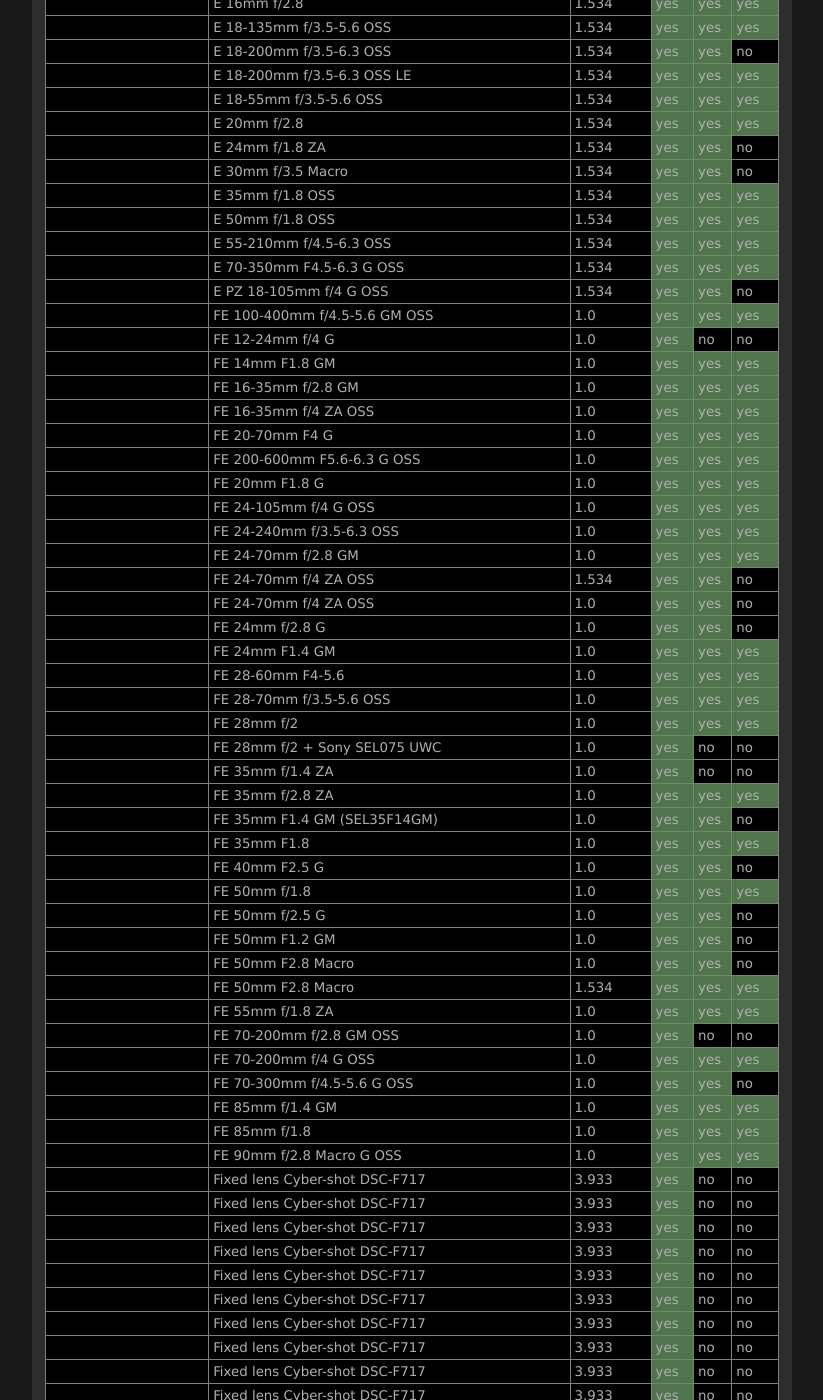
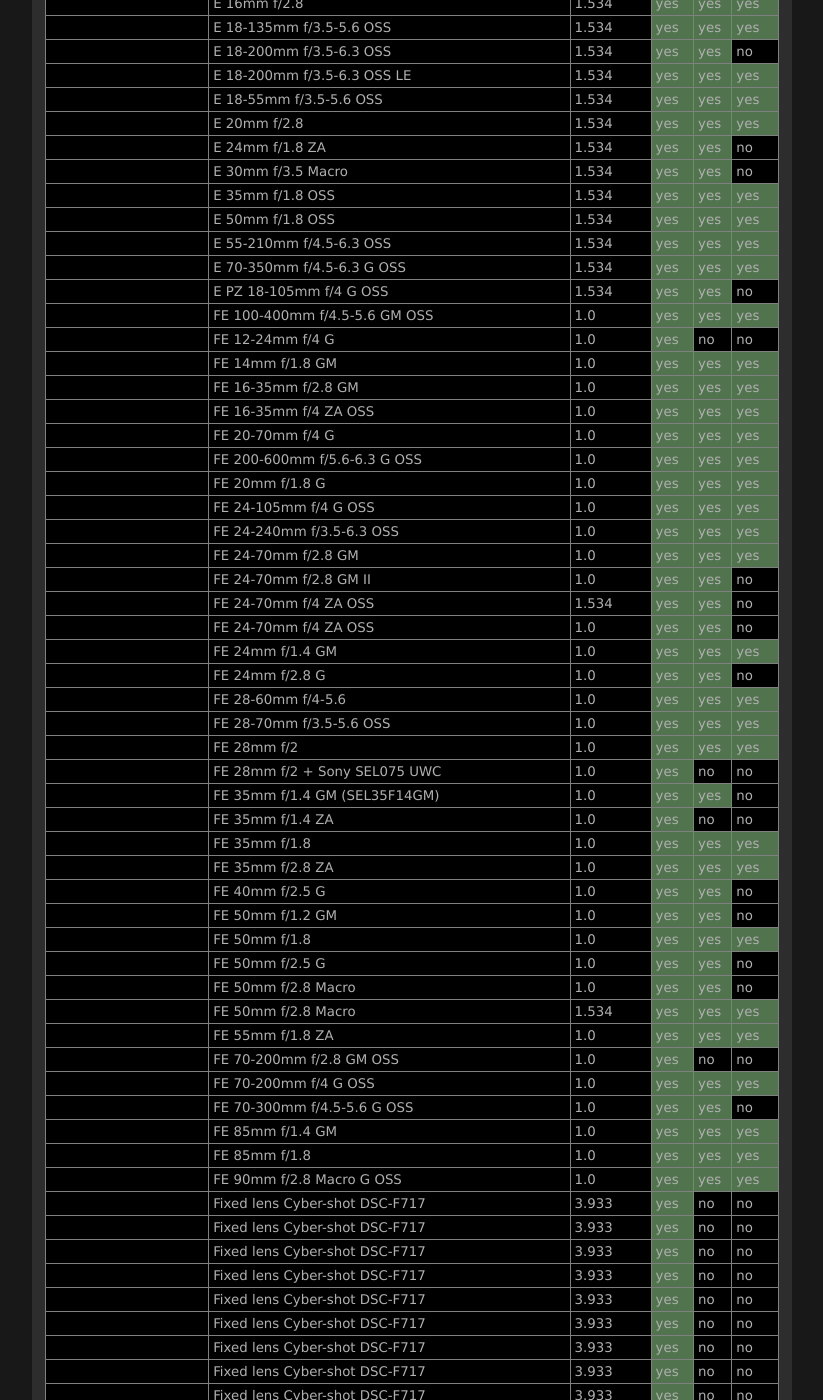
Before and after one commit to lensfun/lensfun.github.io, a Jekyll site: the page built from _posts/lenslist/2999-12-31-Lenslist-master.md, in a window 1280 px wide and 1400 px high, scrolled down 25629 px. Shown: the whole window, without its empty margins (284-1107 px from the left). Built offline with Jekyll 4.4.1, drawn with Linux system fonts in a browser that asks for light colours; some of the changed text lies outside the part shown.

Commit message:
Update master lens list from GitHub Actions

```diff
--- a/_posts/lenslist/2999-12-31-Lenslist-master.md
+++ b/_posts/lenslist/2999-12-31-Lenslist-master.md
@@ -1043,9 +1043,9 @@ This list was generated on 2023-06-23 from current Lensfun sources. Your Lensfun
 <tr class="lenslist-bg1"><td>Sony</td><td>Carl Zeiss Distagon T* 24mm F2 ZA SSM (SAL24F20Z)</td><td>1.0</td><td class="lenslist-highlight lenslist-check">yes</td><td class="lenslist-highlight lenslist-check">yes</td><td class="lenslist-check">no</td></tr>
 <tr class="lenslist-bg1"><td></td><td>E 10-18mm f/4 OSS</td><td>1.534</td><td class="lenslist-highlight lenslist-check">yes</td><td class="lenslist-highlight lenslist-check">yes</td><td class="lenslist-check">no</td></tr>
 <tr class="lenslist-bg1"><td></td><td>E 10-18mm f/4 OSS</td><td>1.0</td><td class="lenslist-highlight lenslist-check">yes</td><td class="lenslist-check">no</td><td class="lenslist-check">no</td></tr>
-<tr class="lenslist-bg1"><td></td><td>E 11mm F1.8</td><td>1.534</td><td class="lenslist-highlight lenslist-check">yes</td><td class="lenslist-highlight lenslist-check">yes</td><td class="lenslist-check">no</td></tr>
+<tr class="lenslist-bg1"><td></td><td>E 11mm f/1.8</td><td>1.534</td><td class="lenslist-highlight lenslist-check">yes</td><td class="lenslist-highlight lenslist-check">yes</td><td class="lenslist-check">no</td></tr>
 <tr class="lenslist-bg1"><td></td><td>E 16-50mm f/3.5-5.6 OSS PZ</td><td>1.534</td><td class="lenslist-highlight lenslist-check">yes</td><td class="lenslist-highlight lenslist-check">yes</td><td class="lenslist-highlight lenslist-check">yes</td></tr>
-<tr class="lenslist-bg1"><td></td><td>E 16-55mm F2.8 G</td><td>1.534</td><td class="lenslist-highlight lenslist-check">yes</td><td class="lenslist-highlight lenslist-check">yes</td><td class="lenslist-highlight lenslist-check">yes</td></tr>
+<tr class="lenslist-bg1"><td></td><td>E 16-55mm f/2.8 G</td><td>1.534</td><td class="lenslist-highlight lenslist-check">yes</td><td class="lenslist-highlight lenslist-check">yes</td><td class="lenslist-highlight lenslist-check">yes</td></tr>
 <tr class="lenslist-bg1"><td></td><td>E 16-70mm f/4 ZA OSS</td><td>1.534</td><td class="lenslist-highlight lenslist-check">yes</td><td class="lenslist-highlight lenslist-check">yes</td><td class="lenslist-check">no</td></tr>
 <tr class="lenslist-bg1"><td></td><td>E 16mm f/2.8</td><td>1.534</td><td class="lenslist-highlight lenslist-check">yes</td><td class="lenslist-highlight lenslist-check">yes</td><td class="lenslist-highlight lenslist-check">yes</td></tr>
 <tr class="lenslist-bg1"><td></td><td>E 18-135mm f/3.5-5.6 OSS</td><td>1.534</td><td class="lenslist-highlight lenslist-check">yes</td><td class="lenslist-highlight lenslist-check">yes</td><td class="lenslist-highlight lenslist-check">yes</td></tr>
@@ -1058,37 +1058,38 @@ This list was generated on 2023-06-23 from current Lensfun sources. Your Lensfun
 <tr class="lenslist-bg1"><td></td><td>E 35mm f/1.8 OSS</td><td>1.534</td><td class="lenslist-highlight lenslist-check">yes</td><td class="lenslist-highlight lenslist-check">yes</td><td class="lenslist-highlight lenslist-check">yes</td></tr>
 <tr class="lenslist-bg1"><td></td><td>E 50mm f/1.8 OSS</td><td>1.534</td><td class="lenslist-highlight lenslist-check">yes</td><td class="lenslist-highlight lenslist-check">yes</td><td class="lenslist-highlight lenslist-check">yes</td></tr>
 <tr class="lenslist-bg1"><td></td><td>E 55-210mm f/4.5-6.3 OSS</td><td>1.534</td><td class="lenslist-highlight lenslist-check">yes</td><td class="lenslist-highlight lenslist-check">yes</td><td class="lenslist-highlight lenslist-check">yes</td></tr>
-<tr class="lenslist-bg1"><td></td><td>E 70-350mm F4.5-6.3 G OSS</td><td>1.534</td><td class="lenslist-highlight lenslist-check">yes</td><td class="lenslist-highlight lenslist-check">yes</td><td class="lenslist-highlight lenslist-check">yes</td></tr>
+<tr class="lenslist-bg1"><td></td><td>E 70-350mm f/4.5-6.3 G OSS</td><td>1.534</td><td class="lenslist-highlight lenslist-check">yes</td><td class="lenslist-highlight lenslist-check">yes</td><td class="lenslist-highlight lenslist-check">yes</td></tr>
 <tr class="lenslist-bg1"><td></td><td>E PZ 18-105mm f/4 G OSS</td><td>1.534</td><td class="lenslist-highlight lenslist-check">yes</td><td class="lenslist-highlight lenslist-check">yes</td><td class="lenslist-check">no</td></tr>
 <tr class="lenslist-bg1"><td></td><td>FE 100-400mm f/4.5-5.6 GM OSS</td><td>1.0</td><td class="lenslist-highlight lenslist-check">yes</td><td class="lenslist-highlight lenslist-check">yes</td><td class="lenslist-highlight lenslist-check">yes</td></tr>
 <tr class="lenslist-bg1"><td></td><td>FE 12-24mm f/4 G</td><td>1.0</td><td class="lenslist-highlight lenslist-check">yes</td><td class="lenslist-check">no</td><td class="lenslist-check">no</td></tr>
-<tr class="lenslist-bg1"><td></td><td>FE 14mm F1.8 GM</td><td>1.0</td><td class="lenslist-highlight lenslist-check">yes</td><td class="lenslist-highlight lenslist-check">yes</td><td class="lenslist-highlight lenslist-check">yes</td></tr>
+<tr class="lenslist-bg1"><td></td><td>FE 14mm f/1.8 GM</td><td>1.0</td><td class="lenslist-highlight lenslist-check">yes</td><td class="lenslist-highlight lenslist-check">yes</td><td class="lenslist-highlight lenslist-check">yes</td></tr>
 <tr class="lenslist-bg1"><td></td><td>FE 16-35mm f/2.8 GM</td><td>1.0</td><td class="lenslist-highlight lenslist-check">yes</td><td class="lenslist-highlight lenslist-check">yes</td><td class="lenslist-highlight lenslist-check">yes</td></tr>
 <tr class="lenslist-bg1"><td></td><td>FE 16-35mm f/4 ZA OSS</td><td>1.0</td><td class="lenslist-highlight lenslist-check">yes</td><td class="lenslist-highlight lenslist-check">yes</td><td class="lenslist-highlight lenslist-check">yes</td></tr>
-<tr class="lenslist-bg1"><td></td><td>FE 20-70mm F4 G</td><td>1.0</td><td class="lenslist-highlight lenslist-check">yes</td><td class="lenslist-highlight lenslist-check">yes</td><td class="lenslist-highlight lenslist-check">yes</td></tr>
-<tr class="lenslist-bg1"><td></td><td>FE 200-600mm F5.6-6.3 G OSS</td><td>1.0</td><td class="lenslist-highlight lenslist-check">yes</td><td class="lenslist-highlight lenslist-check">yes</td><td class="lenslist-highlight lenslist-check">yes</td></tr>
-<tr class="lenslist-bg1"><td></td><td>FE 20mm F1.8 G</td><td>1.0</td><td class="lenslist-highlight lenslist-check">yes</td><td class="lenslist-highlight lenslist-check">yes</td><td class="lenslist-highlight lenslist-check">yes</td></tr>
+<tr class="lenslist-bg1"><td></td><td>FE 20-70mm f/4 G</td><td>1.0</td><td class="lenslist-highlight lenslist-check">yes</td><td class="lenslist-highlight lenslist-check">yes</td><td class="lenslist-highlight lenslist-check">yes</td></tr>
+<tr class="lenslist-bg1"><td></td><td>FE 200-600mm f/5.6-6.3 G OSS</td><td>1.0</td><td class="lenslist-highlight lenslist-check">yes</td><td class="lenslist-highlight lenslist-check">yes</td><td class="lenslist-highlight lenslist-check">yes</td></tr>
+<tr class="lenslist-bg1"><td></td><td>FE 20mm f/1.8 G</td><td>1.0</td><td class="lenslist-highlight lenslist-check">yes</td><td class="lenslist-highlight lenslist-check">yes</td><td class="lenslist-highlight lenslist-check">yes</td></tr>
 <tr class="lenslist-bg1"><td></td><td>FE 24-105mm f/4 G OSS</td><td>1.0</td><td class="lenslist-highlight lenslist-check">yes</td><td class="lenslist-highlight lenslist-check">yes</td><td class="lenslist-highlight lenslist-check">yes</td></tr>
 <tr class="lenslist-bg1"><td></td><td>FE 24-240mm f/3.5-6.3 OSS</td><td>1.0</td><td class="lenslist-highlight lenslist-check">yes</td><td class="lenslist-highlight lenslist-check">yes</td><td class="lenslist-highlight lenslist-check">yes</td></tr>
 <tr class="lenslist-bg1"><td></td><td>FE 24-70mm f/2.8 GM</td><td>1.0</td><td class="lenslist-highlight lenslist-check">yes</td><td class="lenslist-highlight lenslist-check">yes</td><td class="lenslist-highlight lenslist-check">yes</td></tr>
+<tr class="lenslist-bg1"><td></td><td>FE 24-70mm f/2.8 GM II</td><td>1.0</td><td class="lenslist-highlight lenslist-check">yes</td><td class="lenslist-highlight lenslist-check">yes</td><td class="lenslist-check">no</td></tr>
 <tr class="lenslist-bg1"><td></td><td>FE 24-70mm f/4 ZA OSS</td><td>1.534</td><td class="lenslist-highlight lenslist-check">yes</td><td class="lenslist-highlight lenslist-check">yes</td><td class="lenslist-check">no</td></tr>
 <tr class="lenslist-bg1"><td></td><td>FE 24-70mm f/4 ZA OSS</td><td>1.0</td><td class="lenslist-highlight lenslist-check">yes</td><td class="lenslist-highlight lenslist-check">yes</td><td class="lenslist-check">no</td></tr>
+<tr class="lenslist-bg1"><td></td><td>FE 24mm f/1.4 GM</td><td>1.0</td><td class="lenslist-highlight lenslist-check">yes</td><td class="lenslist-highlight lenslist-check">yes</td><td class="lenslist-highlight lenslist-check">yes</td></tr>
 <tr class="lenslist-bg1"><td></td><td>FE 24mm f/2.8 G</td><td>1.0</td><td class="lenslist-highlight lenslist-check">yes</td><td class="lenslist-highlight lenslist-check">yes</td><td class="lenslist-check">no</td></tr>
-<tr class="lenslist-bg1"><td></td><td>FE 24mm F1.4 GM</td><td>1.0</td><td class="lenslist-highlight lenslist-check">yes</td><td class="lenslist-highlight lenslist-check">yes</td><td class="lenslist-highlight lenslist-check">yes</td></tr>
-<tr class="lenslist-bg1"><td></td><td>FE 28-60mm F4-5.6</td><td>1.0</td><td class="lenslist-highlight lenslist-check">yes</td><td class="lenslist-highlight lenslist-check">yes</td><td class="lenslist-highlight lenslist-check">yes</td></tr>
+<tr class="lenslist-bg1"><td></td><td>FE 28-60mm f/4-5.6</td><td>1.0</td><td class="lenslist-highlight lenslist-check">yes</td><td class="lenslist-highlight lenslist-check">yes</td><td class="lenslist-highlight lenslist-check">yes</td></tr>
 <tr class="lenslist-bg1"><td></td><td>FE 28-70mm f/3.5-5.6 OSS</td><td>1.0</td><td class="lenslist-highlight lenslist-check">yes</td><td class="lenslist-highlight lenslist-check">yes</td><td class="lenslist-highlight lenslist-check">yes</td></tr>
 <tr class="lenslist-bg1"><td></td><td>FE 28mm f/2</td><td>1.0</td><td class="lenslist-highlight lenslist-check">yes</td><td class="lenslist-highlight lenslist-check">yes</td><td class="lenslist-highlight lenslist-check">yes</td></tr>
 <tr class="lenslist-bg1"><td></td><td>FE 28mm f/2 + Sony SEL075 UWC</td><td>1.0</td><td class="lenslist-highlight lenslist-check">yes</td><td class="lenslist-check">no</td><td class="lenslist-check">no</td></tr>
+<tr class="lenslist-bg1"><td></td><td>FE 35mm f/1.4 GM (SEL35F14GM)</td><td>1.0</td><td class="lenslist-highlight lenslist-check">yes</td><td class="lenslist-highlight lenslist-check">yes</td><td class="lenslist-check">no</td></tr>
 <tr class="lenslist-bg1"><td></td><td>FE 35mm f/1.4 ZA</td><td>1.0</td><td class="lenslist-highlight lenslist-check">yes</td><td class="lenslist-check">no</td><td class="lenslist-check">no</td></tr>
+<tr class="lenslist-bg1"><td></td><td>FE 35mm f/1.8</td><td>1.0</td><td class="lenslist-highlight lenslist-check">yes</td><td class="lenslist-highlight lenslist-check">yes</td><td class="lenslist-highlight lenslist-check">yes</td></tr>
 <tr class="lenslist-bg1"><td></td><td>FE 35mm f/2.8 ZA</td><td>1.0</td><td class="lenslist-highlight lenslist-check">yes</td><td class="lenslist-highlight lenslist-check">yes</td><td class="lenslist-highlight lenslist-check">yes</td></tr>
-<tr class="lenslist-bg1"><td></td><td>FE 35mm F1.4 GM (SEL35F14GM)</td><td>1.0</td><td class="lenslist-highlight lenslist-check">yes</td><td class="lenslist-highlight lenslist-check">yes</td><td class="lenslist-check">no</td></tr>
-<tr class="lenslist-bg1"><td></td><td>FE 35mm F1.8</td><td>1.0</td><td class="lenslist-highlight lenslist-check">yes</td><td class="lenslist-highlight lenslist-check">yes</td><td class="lenslist-highlight lenslist-check">yes</td></tr>
-<tr class="lenslist-bg1"><td></td><td>FE 40mm F2.5 G</td><td>1.0</td><td class="lenslist-highlight lenslist-check">yes</td><td class="lenslist-highlight lenslist-check">yes</td><td class="lenslist-check">no</td></tr>
+<tr class="lenslist-bg1"><td></td><td>FE 40mm f/2.5 G</td><td>1.0</td><td class="lenslist-highlight lenslist-check">yes</td><td class="lenslist-highlight lenslist-check">yes</td><td class="lenslist-check">no</td></tr>
+<tr class="lenslist-bg1"><td></td><td>FE 50mm f/1.2 GM</td><td>1.0</td><td class="lenslist-highlight lenslist-check">yes</td><td class="lenslist-highlight lenslist-check">yes</td><td class="lenslist-check">no</td></tr>
 <tr class="lenslist-bg1"><td></td><td>FE 50mm f/1.8</td><td>1.0</td><td class="lenslist-highlight lenslist-check">yes</td><td class="lenslist-highlight lenslist-check">yes</td><td class="lenslist-highlight lenslist-check">yes</td></tr>
 <tr class="lenslist-bg1"><td></td><td>FE 50mm f/2.5 G</td><td>1.0</td><td class="lenslist-highlight lenslist-check">yes</td><td class="lenslist-highlight lenslist-check">yes</td><td class="lenslist-check">no</td></tr>
-<tr class="lenslist-bg1"><td></td><td>FE 50mm F1.2 GM</td><td>1.0</td><td class="lenslist-highlight lenslist-check">yes</td><td class="lenslist-highlight lenslist-check">yes</td><td class="lenslist-check">no</td></tr>
-<tr class="lenslist-bg1"><td></td><td>FE 50mm F2.8 Macro</td><td>1.0</td><td class="lenslist-highlight lenslist-check">yes</td><td class="lenslist-highlight lenslist-check">yes</td><td class="lenslist-check">no</td></tr>
-<tr class="lenslist-bg1"><td></td><td>FE 50mm F2.8 Macro</td><td>1.534</td><td class="lenslist-highlight lenslist-check">yes</td><td class="lenslist-highlight lenslist-check">yes</td><td class="lenslist-highlight lenslist-check">yes</td></tr>
+<tr class="lenslist-bg1"><td></td><td>FE 50mm f/2.8 Macro</td><td>1.0</td><td class="lenslist-highlight lenslist-check">yes</td><td class="lenslist-highlight lenslist-check">yes</td><td class="lenslist-check">no</td></tr>
+<tr class="lenslist-bg1"><td></td><td>FE 50mm f/2.8 Macro</td><td>1.534</td><td class="lenslist-highlight lenslist-check">yes</td><td class="lenslist-highlight lenslist-check">yes</td><td class="lenslist-highlight lenslist-check">yes</td></tr>
 <tr class="lenslist-bg1"><td></td><td>FE 55mm f/1.8 ZA</td><td>1.0</td><td class="lenslist-highlight lenslist-check">yes</td><td class="lenslist-highlight lenslist-check">yes</td><td class="lenslist-highlight lenslist-check">yes</td></tr>
 <tr class="lenslist-bg1"><td></td><td>FE 70-200mm f/2.8 GM OSS</td><td>1.0</td><td class="lenslist-highlight lenslist-check">yes</td><td class="lenslist-check">no</td><td class="lenslist-check">no</td></tr>
 <tr class="lenslist-bg1"><td></td><td>FE 70-200mm f/4 G OSS</td><td>1.0</td><td class="lenslist-highlight lenslist-check">yes</td><td class="lenslist-highlight lenslist-check">yes</td><td class="lenslist-highlight lenslist-check">yes</td></tr>
```
Also changed, not shown: other parts of _posts/lenslist/2999-12-31-Lenslist-master.md (+1 -1 lines).
